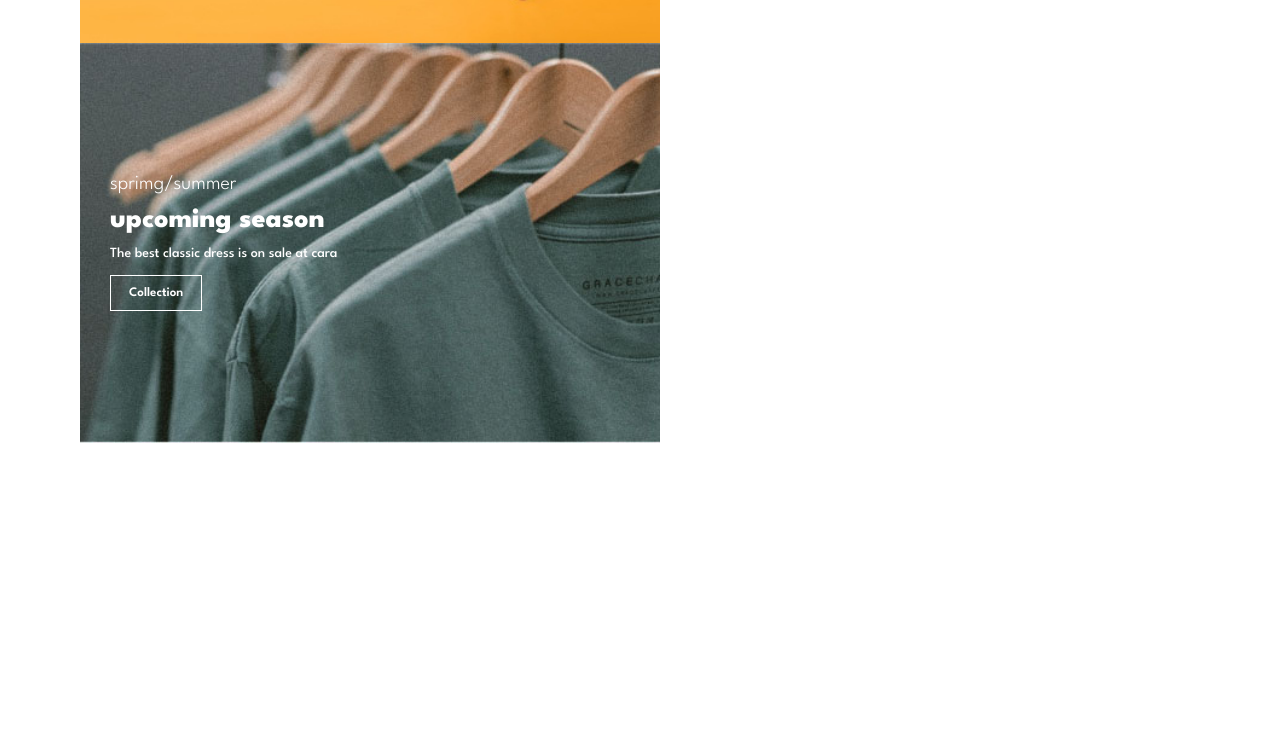
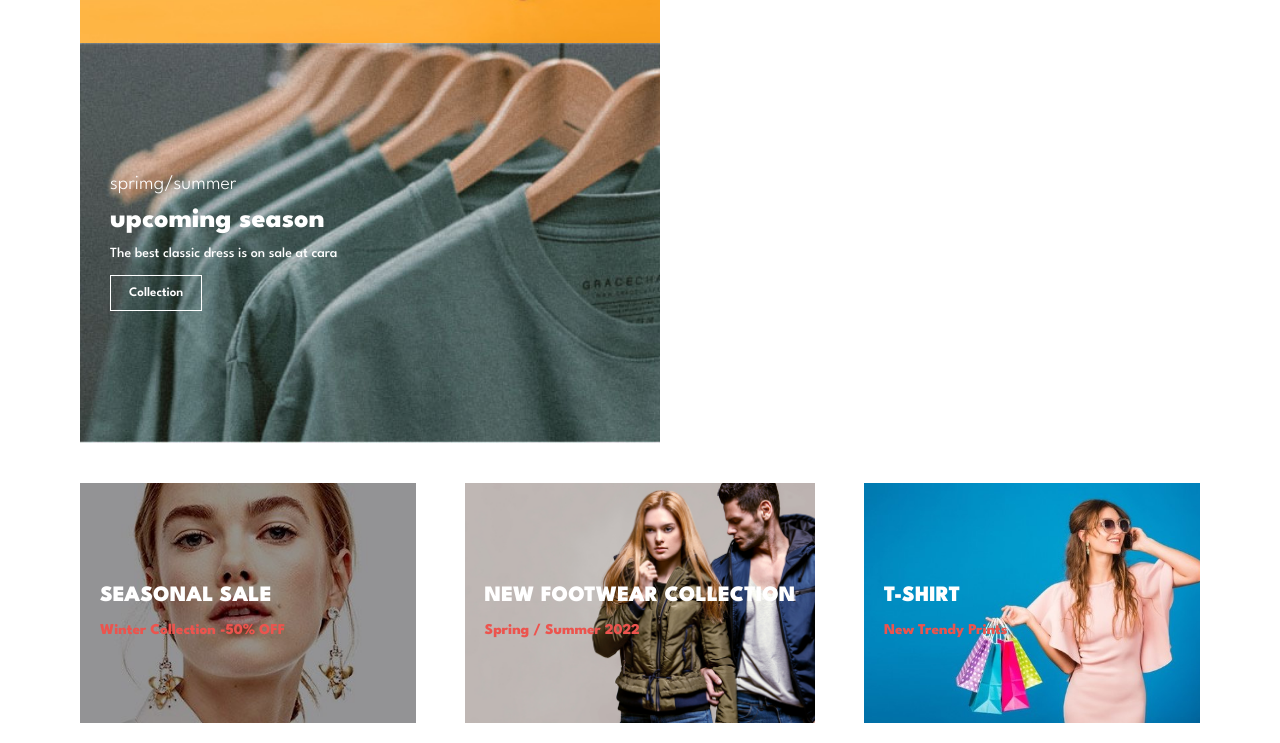
Before and after one commit to bdk27/ecommerceWebsite--practive, a plain HTML site: page index.html in a window 1280 px wide. Shown: the part 4029-4772 px from the top of the page. Before the commit the page ends 4512 px from the top, so only its background shows below. Drawn offline with Linux system fonts and the light colour scheme.

Commit message:
banner3 section

```diff
--- a/index.html
+++ b/index.html
@@ -376,6 +376,25 @@
 
 <!-- sm-banner section ends -->
 
+<!-- banner3 section starts -->
+
+    <section id="banner3">
+        <div class="banner-box">
+            <h2>SEASONAL SALE</h2>
+            <h3>Winter Collection -50% OFF</h3>
+        </div>
+        <div class="banner-box banner-box2">
+            <h2>NEW FOOTWEAR COLLECTION</h2>
+            <h3>Spring / Summer 2022</h3>
+        </div>
+        <div class="banner-box banner-box3">
+            <h2>T-SHIRT</h2>
+            <h3>New Trendy Prints</h3>
+        </div>
+    </section>
+
+<!-- banner3 section ends -->
+
     <script src="https://kit.fontawesome.com/5ed6520c8d.js" crossorigin="anonymous"></script>
     <script src="script.js"></script>
 
--- a/style.css
+++ b/style.css
@@ -326,3 +326,41 @@ body{
     background: #088178;
     border: 1px solid #088178;
 }
+
+/* banner3 section */
+
+#banner3 .banner-box{
+    display: flex;
+    flex-direction: column;
+    justify-content: center;
+    align-items: flex-start;
+    background-image: url(img/banner/b7.jpg);
+    min-width: 30%;
+    height: 30vh;
+    background-size: cover;
+    background-position: center;
+    padding: 20px;
+    margin-bottom: 20px;
+}
+#banner3 .banner-box2{
+    background-image: url(img/banner/b4.jpg);
+}
+#banner3 .banner-box3{
+    background-image: url(img/banner/b18.jpg);
+}
+#banner3{
+    display: flex;
+    justify-content: space-between;
+    flex-wrap: wrap;
+    padding: 0 80px;
+}
+#banner3 h2{
+    color: #fff;
+    font-weight: 900;
+    font-size: 22px;
+}
+#banner3 h3{
+    color: #ec544e;
+    font-weight: 800;
+    font-size: 15px;
+}
```
